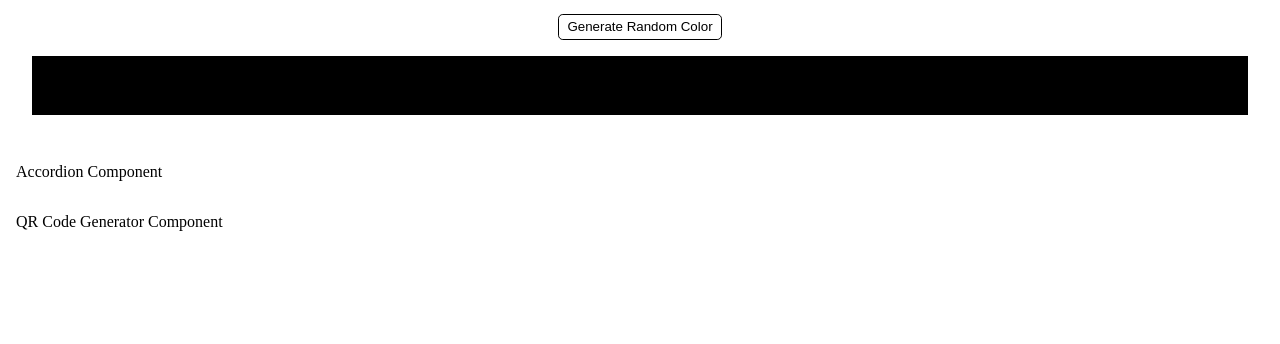
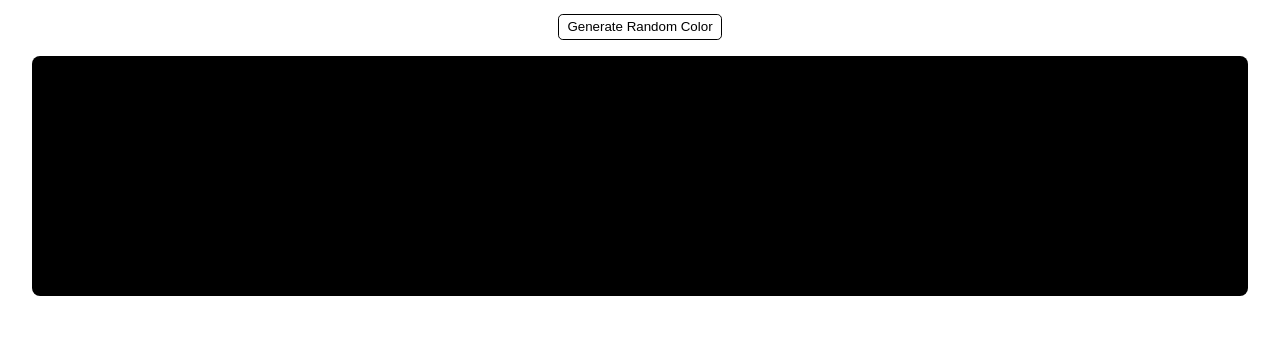
Before and after one commit to Leo-Code-CA/25-in-1-react-projects, a React (Vite) app: page /discover in a window 1280 px wide. Shown: the part 386-730 px from the top of the page. Built offline with nearby package versions, Linux system fonts and the light colour scheme; no server answers.

Commit message:
regex problem fixed, color component almost done

```diff
--- a/src/components/color-generator/index.jsx
+++ b/src/components/color-generator/index.jsx
@@ -26,36 +26,36 @@ export default function ColorGenerator() {
             setColor(`rgb(${r}, ${g}, ${b})`);
         }
 
-        function handleRgbToHex(r, g, b) {
-            const buildHex = [r, g, b].map(x => {
-                const hex = x.toString(16);
+        // function handleRgbToHex(r, g, b) {
+        //     const buildHex = [r, g, b].map(x => {
+        //         const hex = x.toString(16);
+        //         return hex.length === 1 ? `0${hex}` : hex;
+        //     });
+        //     return `#${buildHex.join('')}`;
+        // }
+
+        function handleRgbToHex(rgb) {
+
+            const extractColor = rgb?.match(/(\d{1,3})/g);
+            const buildHex = extractColor.map(x => {
+                const hex = Number(x).toString(16);
                 return hex.length === 1 ? `0${hex}` : hex;
             });
             return `#${buildHex.join('')}`;
         }
 
         function handleHextoRbg(hex) {
-
-            const regexPattern = /^#([a-f\d])([a-f\d])([a-f\d])/i;
-
-            return hex
-            .replace(regexPattern, `$1`);
-
-
-//                 const hexToRgb = hex =>
-//   hex.replace(/^#?([a-f\d])([a-f\d])([a-f\d])$/i
-//              ,(m, r, g, b) => '#' + r + r + g + g + b + b)
-//     .substring(1).match(/.{2}/g)
-//     .map(x => parseInt(x, 16))
-
-
+            const buildRgb = hex
+                .slice(1).match(/.{2}/g)
+                .map(x => parseInt(x, 16))
+                .join(',');
+            return `rgb(${buildRgb})`;
         }
-
-        const paragraph = "#bb55df";
-        console.log(handleHextoRbg(paragraph));
 
         function handleSwitch() {
             setTypeOfColor(c => c === 'hex' ? 'rgb' : 'hex');
+            typeOfColor === 'hex' ? setColor(handleHextoRbg(color))
+            : setColor(handleRgbToHex(color));
         }
 
     return (
@@ -71,7 +71,7 @@ export default function ColorGenerator() {
                             left: typeOfColor === 'hex' ? '0' : '100%',
                             transform: typeOfColor === 'hex' ? 'translate(0)' : 'translate(-100%)'
                         }}
-                        onClick={() => setTypeOfColor(c => c === 'hex' ? 'rgb' : 'hex')}
+                        onClick={handleSwitch}
                         ></button>
                     </div>
                     <p>RGB</p>
@@ -83,8 +83,8 @@ export default function ColorGenerator() {
                 </button>
             </div>
             <div className="colorGenerator__color" style={{background: color}}>
-                <h3>{typeOfColor === 'rgb' ? 'RGB Color' : 'HEX Color'}</h3>
-                <h1>{color}</h1>
+                <h4>{typeOfColor === 'rgb' ? 'RGB Color' : 'HEX Color'}</h4>
+                <h3>{color}</h3>
             </div>
         </div>
     );
--- a/src/components/color-generator/style.css
+++ b/src/components/color-generator/style.css
@@ -49,4 +49,19 @@
 
 .colorGenerator__color {
     width: 100%;
+    height: 30vh;
+    border-radius: 0.5rem;
+    display: flex;
+    justify-content: center;
+    align-items: center;
+    flex-direction: column;
+    gap: 1rem;
 }
+
+.colorGenerator__color h3 {
+    font-size: 1.5rem;
+}
+
+.colorGenerator__color h4 {
+    font-size: 1rem;
+}
```
